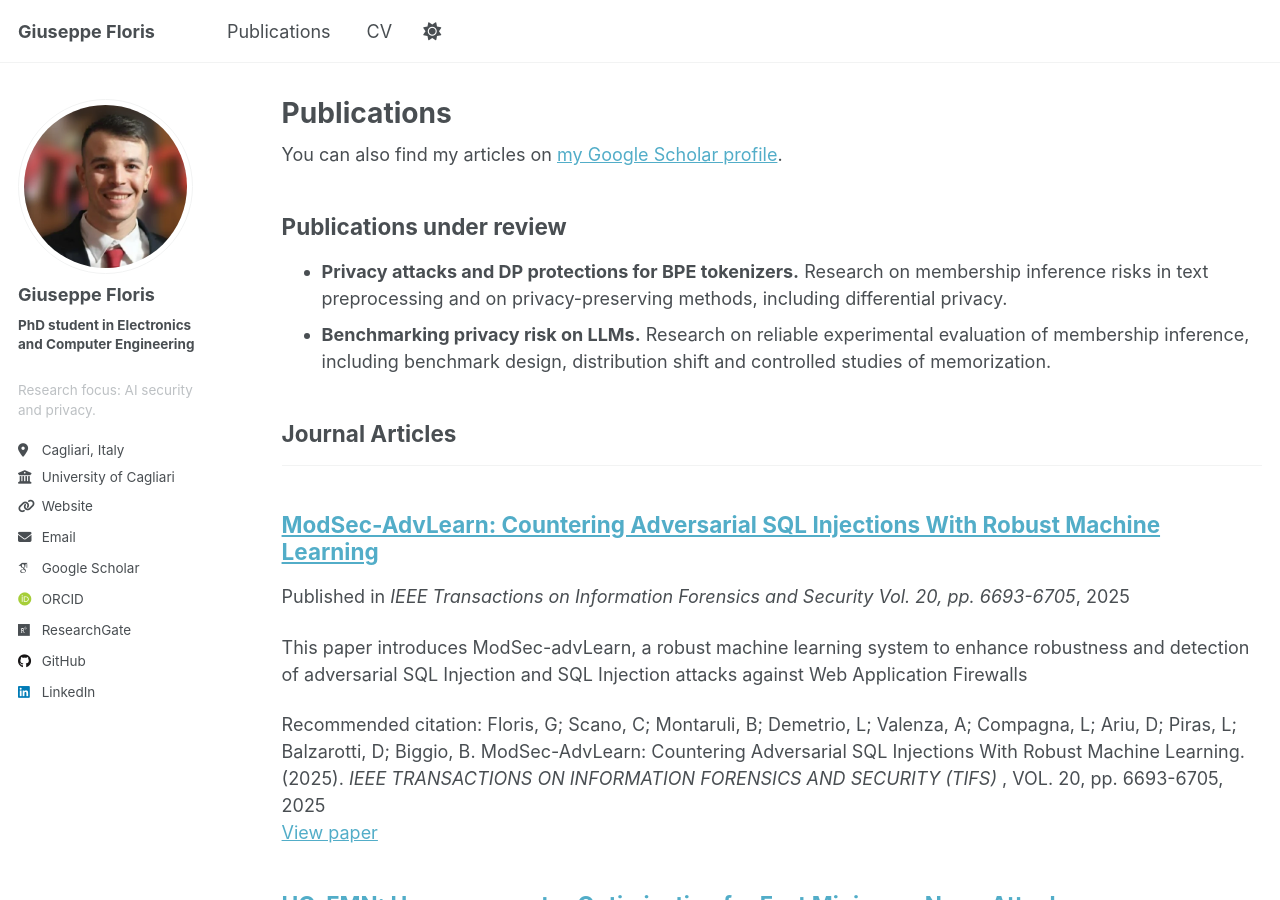
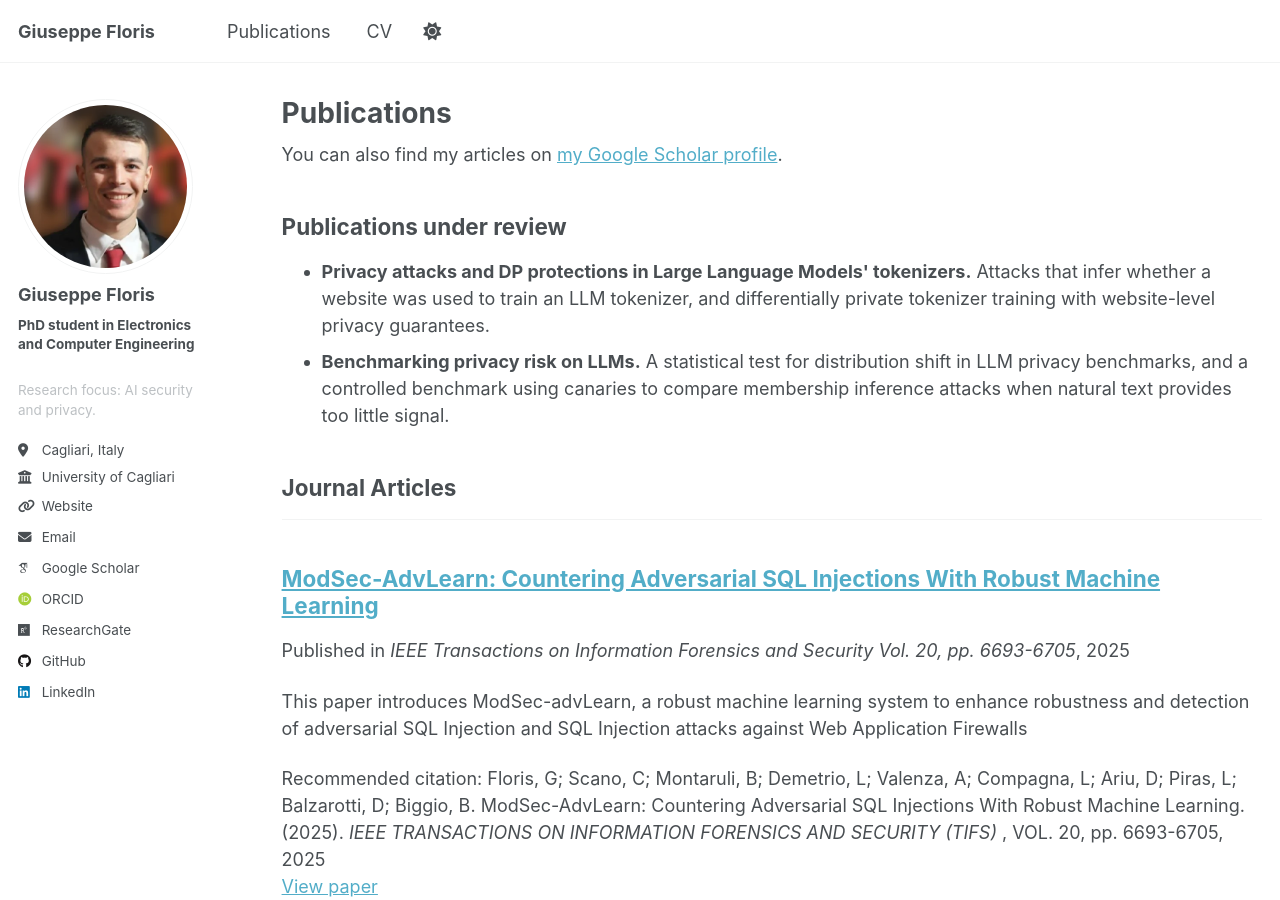
Before and after one commit to giuseppefloris/giuseppefloris.github.io, a Jekyll site: the page built from _pages/publications.html, in a window 1280 px wide and 900 px high. Built offline with Jekyll 4.4.1, drawn with Linux system fonts in a browser that asks for light colours; some web fonts are replaced.

Commit message:
Describe tokenizer attacks and canary benchmark contributions precisely

```diff
--- a/_includes/publications-under-review.html
+++ b/_includes/publications-under-review.html
@@ -1,10 +1,11 @@
 <h2>Publications under review</h2>
 <ul>
-  <li><strong>Privacy attacks and DP protections for BPE tokenizers.</strong>
-    Research on membership inference risks in text preprocessing and on
-    privacy-preserving methods, including differential privacy.</li>
+  <li><strong>Privacy attacks and DP protections in Large Language Models' tokenizers.</strong>
+    Attacks that infer whether a website was used to train an LLM tokenizer,
+    and differentially private tokenizer training with website-level privacy
+    guarantees.</li>
   <li><strong>Benchmarking privacy risk on LLMs.</strong>
-    Research on reliable experimental evaluation of membership inference,
-    including benchmark design, distribution shift and controlled studies of
-    memorization.</li>
+    A statistical test for distribution shift in LLM privacy benchmarks,
+    and a controlled benchmark using canaries to compare membership
+    inference attacks when natural text provides too little signal.</li>
 </ul>
```
Also changed, not shown: 1 other file.
